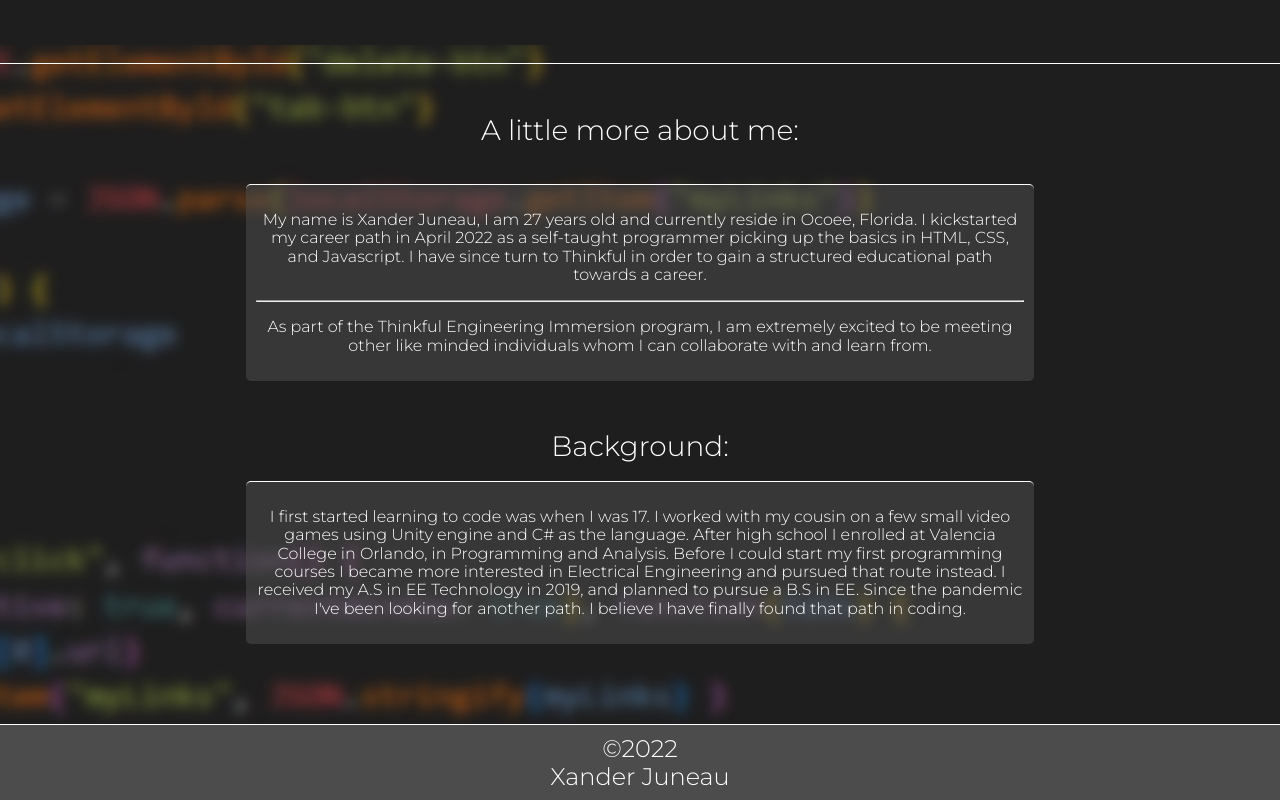
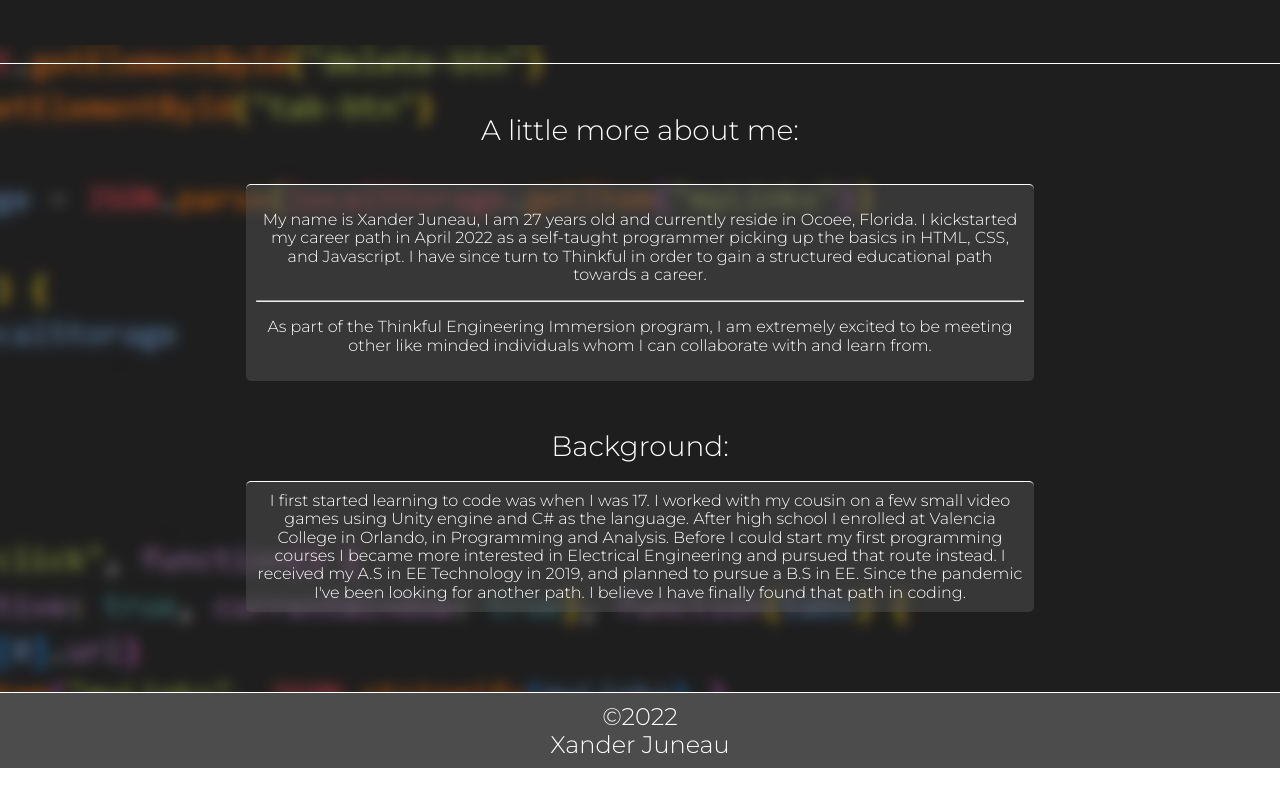
Before and after one commit to xjuneau1/xjuneau1.github.io, a browser extension: page index.html in a window 1280 px wide. Shown: the part 755-1555 px from the top of the page. After the commit the page ends 1523 px from the top, so only its background shows below. Drawn offline with nearby package versions, Linux system fonts and the light colour scheme.

Commit message:
link and article
added LinkedIn link and changed a p tag to article

```diff
--- a/index.html
+++ b/index.html
@@ -50,7 +50,7 @@
                             <p>
                                 Phone: 207-318-1838<br>
                                 email: xanderjuneau@gmail.com<br>
-                                linkedIn: <br>
+                                linkedIn: <a href="https://www.linkedin.com/in/xander-juneau-a96252140/" target="_blank">https://www.linkedin.com/in/xander-juneau</a> <br>
                                 GitHub: <a href="https://github.com/xjuneau1" target="_blank">https://github.com/xjuneau1</a><br>
                                 <br>
                                 Email anytime, Phone M-F 9am-8pm, feel free to reach out on LinkedIn!
@@ -84,14 +84,15 @@
                 </div>
                 <h1>Background:</h1>
                 <div class="about-background">
-                    <p>I first started learning to code was when I was 17. I worked with my cousin on a
+                    <article>
+                        I first started learning to code was when I was 17. I worked with my cousin on a
                         few small video games using Unity engine and C# as the language. After high school I enrolled
                         at Valencia College in Orlando, in Programming and Analysis. Before I could start
                         my first programming courses I became more interested in Electrical Engineering and
                         pursued that route instead. I received my A.S in EE Technology in 2019, and planned to
                         pursue a B.S in EE. Since the pandemic I've been looking for another path. I believe I have
                         finally found that path in coding.
-                    </p>
+                    </article>
                 </div>
             </section>
         </main>
```
